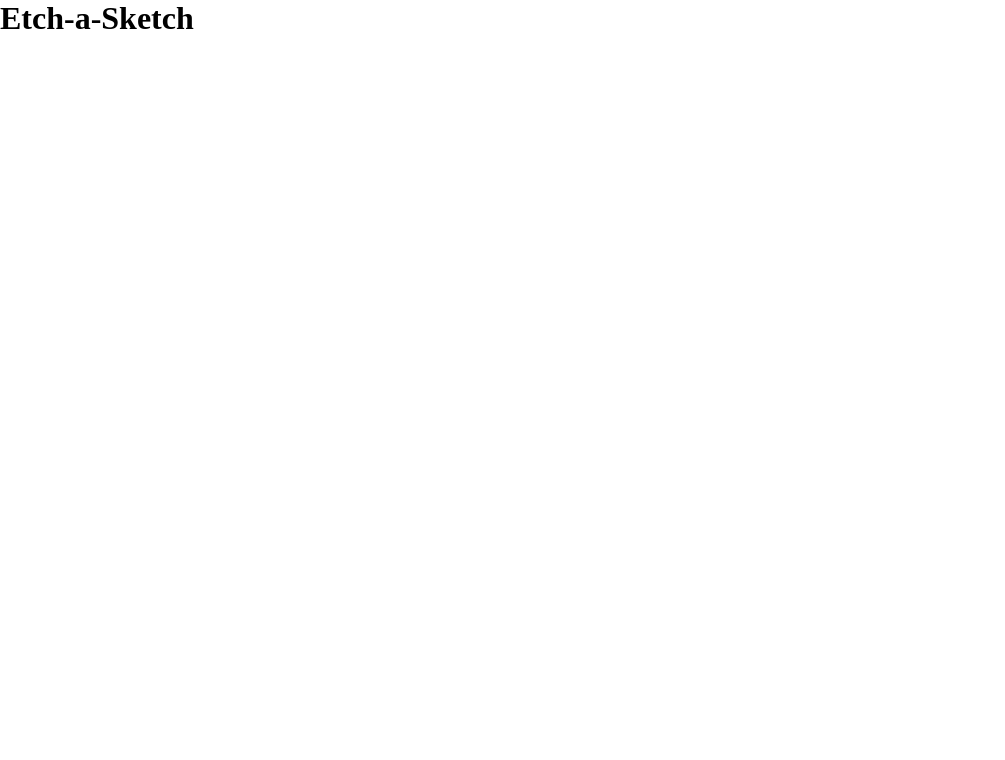
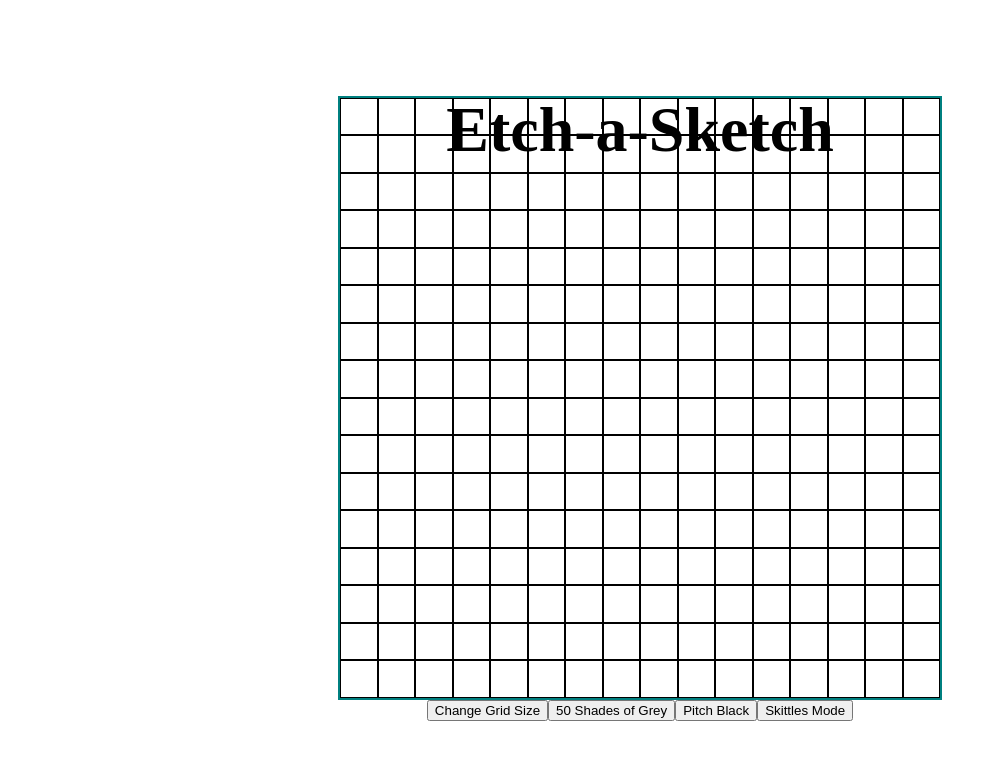
Before and after one commit to Delaynie/etch-a-sketch, a plain HTML site: page index.html in a window 1280 px wide. Shown: the whole page, without its empty margins (0-1005 px from the left). Drawn offline with Linux system fonts and the light colour scheme.

Commit message:
add etch a sketch functionality and basic styling

```diff
--- a/index.html
+++ b/index.html
@@ -7,8 +7,11 @@
     <link rel="stylesheet" type="text/css" href="style/style.css">
 </head>
 <body>
-    <h1>Etch-a-Sketch</h1>
-
+    <div class="section">
+        <h1>Etch-a-Sketch</h1>
+        <div class="container"></div>
+        <div class="buttons"></div>
+    </div>
     <script src="js/main.js"></script>
 </body>
 </html>
--- a/js/main.js
+++ b/js/main.js
@@ -0,0 +1,97 @@
+const container = document.querySelector('.container')
+const btnBlack = document.createElement('button')
+const btnGrey = document.createElement('button')
+const btnRGB = document.createElement('button')
+const btnSize = document.createElement('button')
+const buttonsContainer = document.querySelector('.buttons')
+
+// function to resize the grid
+function resizeGrid() {
+    btnSize.textContent = 'Change Grid Size';
+    btnSize.addEventListener('click', () => {
+        let user = prompt(`What size grid do you want to work with?`);
+        if(user === null || user < 1) {
+            reset()
+            createDiv(16,16)
+            blackColor()
+            greyColor()
+            rgbColor()
+        } else {
+            reset()
+            createDiv(user, user)
+            blackColor()
+            greyColor()
+            rgbColor()
+        }
+    })
+    buttonsContainer.appendChild(btnSize).classList.add('btn');
+}
+resizeGrid()
+// function create divs
+function createDiv(column, row) {
+
+    for(let i = 0; i < (column * row); i++) {
+        const div = document.createElement('div');
+        div.style.border = '1px solid'
+        container.style.gridTemplateColumns = `repeat(${column}, 1fr)`;
+        container.style.gridTemplateRows = `repeat(${row}, 1fr)`;
+        container.appendChild(div).classList.add('box');
+    }
+}
+
+createDiv(16,16);
+
+// creating gray button
+
+function greyColor() {
+    const boxes = container.querySelectorAll('.box');
+    btnGrey.textContent = '50 Shades of Grey'
+    btnGrey.addEventListener('click' , () =>{
+        boxes.forEach(box => box.addEventListener('mouseover', () => {
+            let rand = Math.floor(Math.random() * 255)
+            box.style.background = `rgb(${rand}, ${rand}, ${rand})`;
+        }))
+    })
+
+    buttonsContainer.appendChild(btnGrey).classList.add('btn')
+}
+greyColor()
+
+function blackColor() {
+    const boxes = container.querySelectorAll('.box');
+    btnBlack.textContent = 'Pitch Black'
+    btnBlack.addEventListener('click' , () =>{
+        boxes.forEach(box => box.addEventListener('mouseover', () => {
+            box.style.background = 'black';
+        }))
+    })
+
+    buttonsContainer.appendChild(btnBlack).classList.add('btn')
+}
+
+blackColor()
+
+function rgbColor() {
+    const boxes = container.querySelectorAll('.box');
+    btnRGB.textContent = 'Skittles Mode'
+    btnRGB.addEventListener('click' , () =>{
+        boxes.forEach(box => box.addEventListener('mouseover', () => {
+            let red = Math.floor(Math.random() * 255);
+            let blue = Math.floor(Math.random() * 255);
+            let green = Math.floor(Math.random() * 255);
+
+            box.style.background = `rgb(${red},${blue},${green})`
+
+        }))
+    })
+
+    buttonsContainer.appendChild(btnRGB).classList.add('btn')
+}
+
+rgbColor()
+
+// function to reset grid
+function reset() {
+    const boxes = container.querySelectorAll('.box');
+    boxes.forEach(box => box.remove())
+}
--- a/style/style.css
+++ b/style/style.css
@@ -1,5 +1,30 @@
-* {
+/* {
     padding: 0;
     margin: 0;
     box-sizing: border-box;
+}*/
+
+.section {
+    display: flex;
+    justify-content: center;
+    align-items: center;
+    flex-direction: column;
+    width: 100%;
+    height: 100vh;
 }
+
+.section h1 {
+    position: absolute;
+    top: 50px;
+    left: 50%;
+    transform: translate(-50%);
+    font-size: 4em;
+}
+
+.container {
+    width: 600px;
+    height: 600px;
+    display: grid;
+    z-index: 100;
+    border: 2px solid teal;
+}
```
